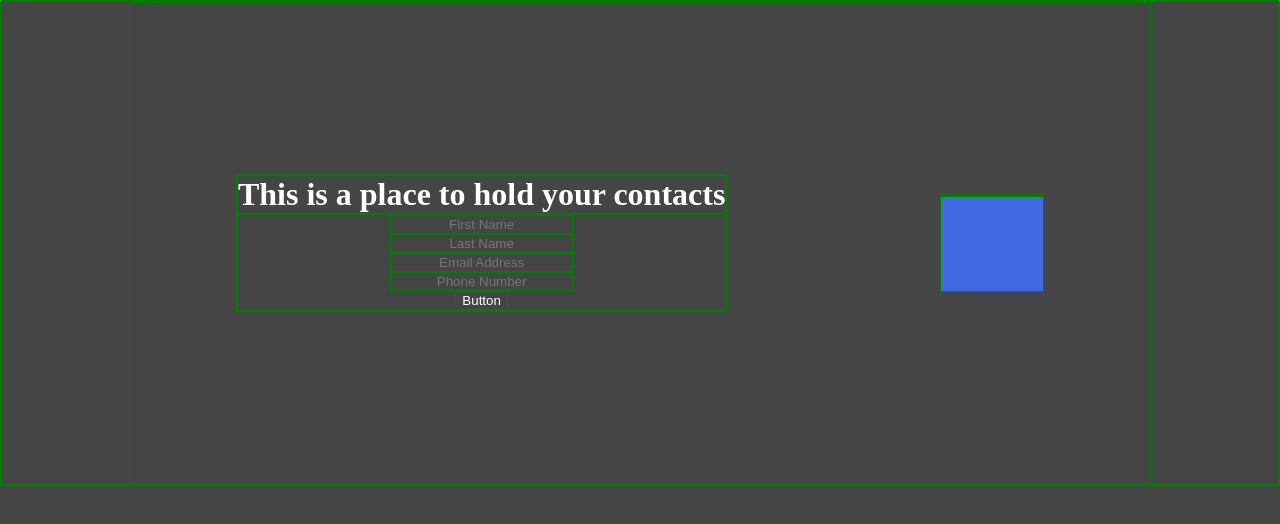
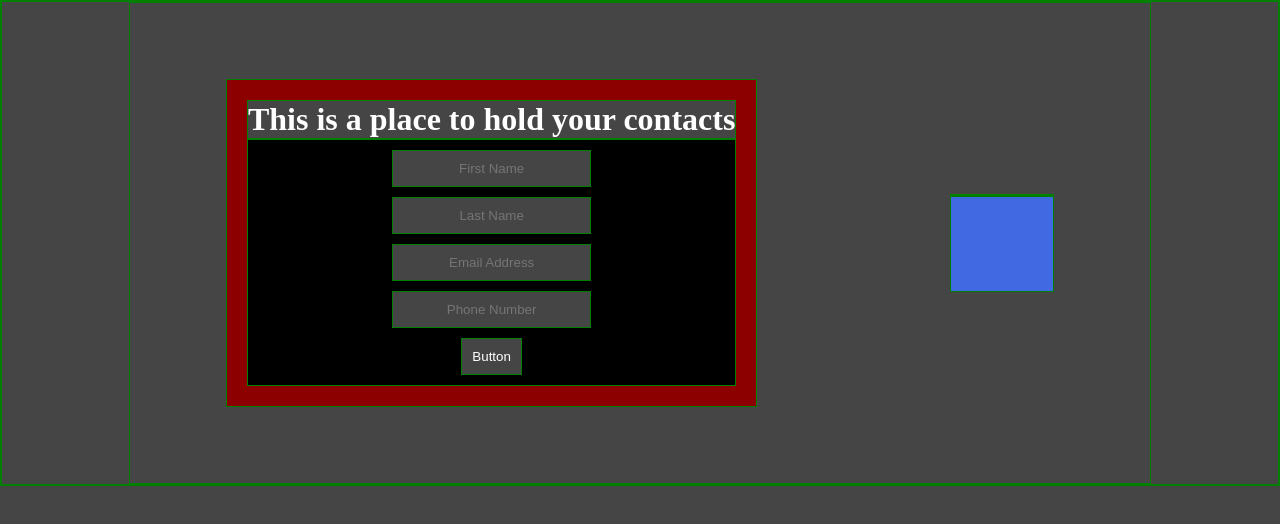
Before and after one commit to Agedob/Contact_card, a plain HTML site: page 1/index_1.html in a window 1280 px wide. Drawn offline with nearby package versions, Linux system fonts and the light colour scheme.

Commit message:
switched to .on

```diff
--- a/1/index.js
+++ b/1/index.js
@@ -1,3 +1,7 @@
 $(document).ready(function(){
-
+    $(document).on("click", ':button', function(){
+        console.log('hello');
+        // console.log($('input[name="F_Name"').val());
+        // console.log($('.inputs').val())
+    })
 })
--- a/1/index_1.html
+++ b/1/index_1.html
@@ -6,6 +6,7 @@
     <meta http-equiv='X-UA-Compatible' content='ie=edge'>
     <title>Contact Cards</title>
     <link rel='stylesheet' href='style.css'>
+    <script src="https://ajax.googleapis.com/ajax/libs/jquery/3.6.0/jquery.min.js"></script>
     <script src='index.js'></script>
     </head>
 <body>
@@ -13,11 +14,11 @@
         <div id='main_form'>
             <h1> This is a place to hold your contacts</h1>
            <form id="contact_form">
-            <input name="F_Name" type="text" placeholder="First Name">
-            <input name="L_Name" type="text" placeholder="Last Name">
-            <input name="Email" type="email" placeholder="Email Address">
-            <input name="Phone" type="text" placeholder="Phone Number">
-            <input type="button" value="Button">
+            <input class="inputs" name="F_Name" type="text" placeholder="First Name">
+            <input class="inputs" name="L_Name" type="text" placeholder="Last Name">
+            <input class="inputs" name="Email" type="email" placeholder="Email Address">
+            <input class="inputs" name="Phone" type="text" placeholder="Phone Number">
+            <input class="inputs" type="button" value="Button">
            </form>
         </div>
         <div id="contact_container">
--- a/1/style.css
+++ b/1/style.css
@@ -13,7 +13,8 @@
 }
 #main_form{
     margin: auto;
-    background-color: black;
+    background-color: rgb(141, 0, 0);
+    padding: 20px;
 }
 #contact_container {
     margin: auto;
@@ -22,8 +23,10 @@
     height: 20%;
 }
 #contact_form{
-
+    background-color: black;
 }
-input[type='text']{
+.inputs{
     display: block;
+    margin: 10px auto;
+    padding: 10px;
 }
```
Also changed, not shown: 1 other file.
